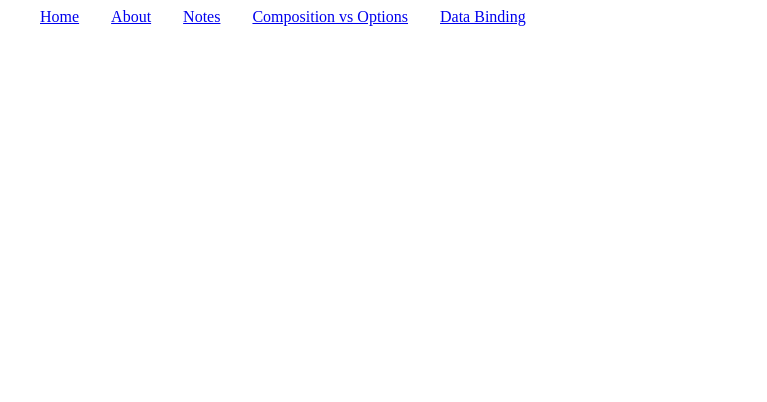
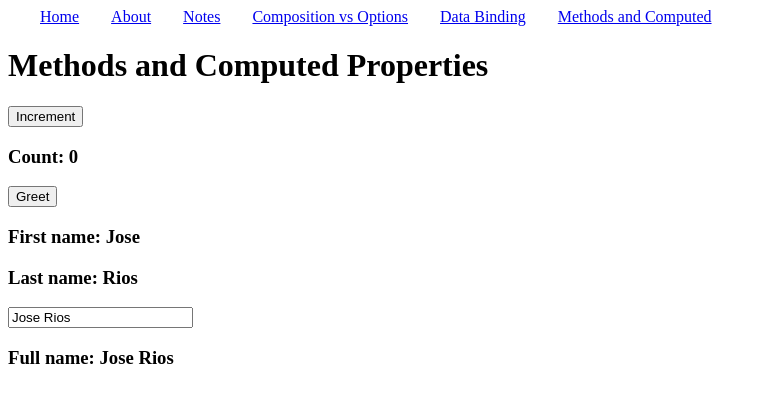
Before and after one commit to Jos017/nuxtcourse, a Nuxt app: page /methods-and-computed-properties in a window 1280 px wide. Shown: the top 402 px of the page, without its empty margins (0-767 px from the left). Built offline with nearby package versions, Linux system fonts and the light colour scheme.

Commit message:
methods and copmuted properties

```diff
--- a/layouts/default.vue
+++ b/layouts/default.vue
@@ -6,7 +6,8 @@ const menu: MenuItem[] = [
   { label: 'About', path: '/about' },
   { label: 'Notes', path: '/notes' },
   { label: 'Composition vs Options', path: '/composition-vs-options' },
-  { label: 'Data Binding', path: '/data-binding-and-directives' }
+  { label: 'Data Binding', path: '/data-binding-and-directives' },
+  { label: 'Methods and Computed', path: '/methods-and-computed-properties' }
 ]
 
 </script>
--- /dev/null
+++ b/pages/methods-and-computed-properties/index.vue
@@ -0,0 +1,31 @@
+<script setup lang="ts">
+const firstName = ref('Jose')
+const lastName = ref('Rios')
+const count = ref(0)
+const increment = () => count.value++;
+const greet = (name: string) => alert(`Hello ${name}`)
+
+const fullName = computed({
+  get() {
+    return `${firstName.value} ${lastName.value}`.trim()
+  },
+  set(newValue) {
+    const names = newValue.split(' ')
+    firstName.value = names[0] || ''
+    lastName.value = names[1] || ''
+  }
+})
+</script>
+
+<template>
+  <div>
+    <h1>Methods and Computed Properties</h1>
+    <button @click="increment">Increment</button>
+    <h3>Count: {{ count }}</h3>
+    <button @click="greet('Jose')">Greet</button>
+    <h3>First name: {{ firstName }}</h3>
+    <h3>Last name: {{ lastName }}</h3>
+    <input v-model="fullName" />
+    <h3>Full name: {{ fullName }}</h3>
+  </div>
+</template>
```
